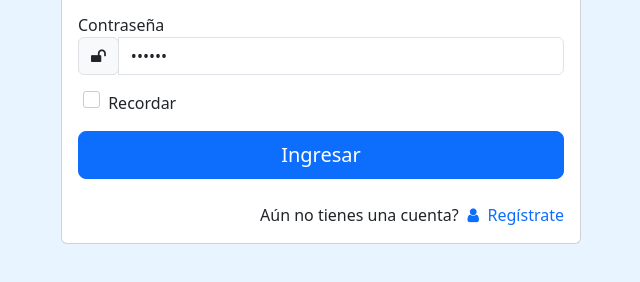
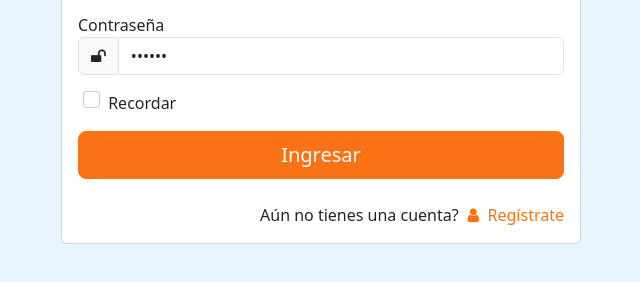
Before and after one commit to KrlosPK/mockup-dashboard, a plain HTML site: page index.html in a window 1280 px wide. Shown: the part 208-490 px from the top of the page, without its empty margins (319-959 px from the left). Drawn offline with nearby package versions, Linux system fonts and the light colour scheme.

Commit message:
fix: update button styles to use btn-orange class for consistency in login and register pages

```diff
--- a/assets/css/login.css
+++ b/assets/css/login.css
@@ -4,6 +4,17 @@ body {
 
 a {
   text-decoration: none;
+  color: #f97316;
+}
+
+.btn-orange {
+  background-color: #f97316;
+  border-color: #f97316;
+
+  &:hover {
+    background-color: #e46a13;
+    border-color: #f97316;
+  }
 }
 
 .icon {
--- a/index.html
+++ b/index.html
@@ -101,7 +101,7 @@
                   <input type="hidden" name="redirect" value="" />
                   <input
                     type="submit"
-                    class="btn btn-primary btn-lg btn-block w-100"
+                    class="btn btn-primary btn-lg btn-block w-100 btn-orange"
                     value="Ingresar"
                     name="submit"
                   />
```
Also changed, not shown: register.html (+1 -1 lines).
